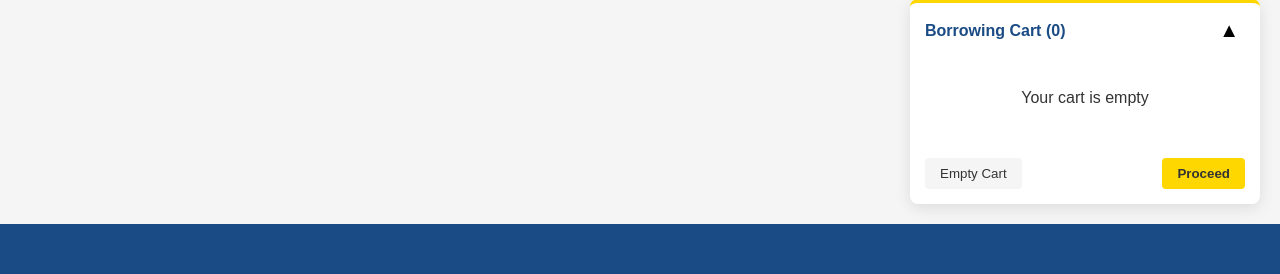
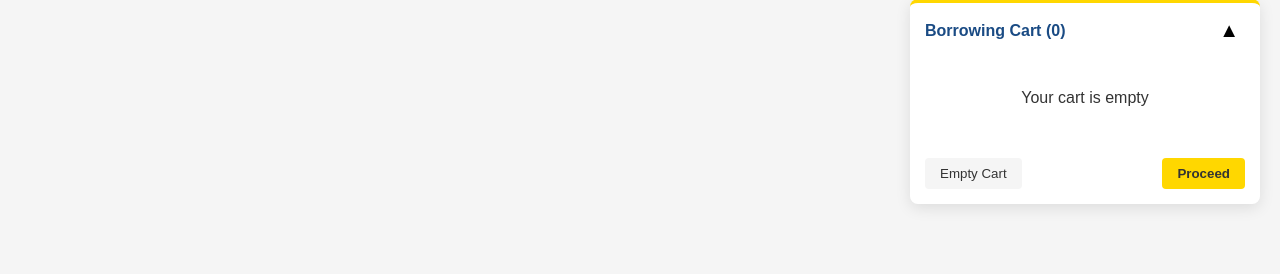
Before and after one commit to terrence224/Laboratory-Borrowing-Portal, a Flask app: page /borrower/items_display in a window 1280 px wide. Shown: the part 526-800 px from the top of the page. Run offline with Flask 3, Linux system fonts and the light colour scheme; the visitor is signed in with stand-in values (Sample User, id 1); data that the repository does not hold is empty.

Commit message:
removed footer, collapsible categories

```diff
--- a/static/css/style.css
+++ b/static/css/style.css
@@ -130,6 +130,7 @@
     box-shadow: 0 4px 10px rgba(0,0,0,0.1);
     padding: 30px;
     margin-top: 20px;
+    margin-bottom: 30px;
     border-top: 5px solid var(--gold);
   }
 
@@ -195,17 +196,6 @@
     color: #2e7d32;
   }
 
-  /* Footer Styles */
-  footer {
-    background-color: var(--primary-blue);
-    color: var(--white);
-    text-align: center;
-    padding: 15px 0;
-    position: fixed;
-    bottom: 0;
-    width: 100%;
-    height: 50px;
-  }
 
   /* Responsive styles */
   @media (max-width: 768px) {
--- a/static/js/main.js
+++ b/static/js/main.js
@@ -313,3 +313,19 @@
     initItemsDisplay();
   }
 });
+
+document.addEventListener('DOMContentLoaded', function() {
+  document.querySelectorAll('.category-section').forEach(function(section) {
+    var title = section.querySelector('.category-title');
+    var content = section.querySelector('.items-grid') || section.querySelector('.no-items-message');
+    title.addEventListener('click', function() {
+      if (content.style.display === 'none') {
+        content.style.display = '';
+        title.querySelector('.toggle-icon').textContent = '▼';
+      } else {
+        content.style.display = 'none';
+        title.querySelector('.toggle-icon').textContent = '►';
+      }
+    });
+  });
+});
--- a/templates/base.html
+++ b/templates/base.html
@@ -18,11 +18,6 @@
         {% block content %}{% endblock %}
     </main>
 
-    <footer>
-        <div class="container">
-            <p>&copy; 2025 Laboratory Borrowing System</p>
-        </div>
-    </footer>
 
     <script src="{{ url_for('static', filename='js/main.js') }}"></script>
     {% block scripts %}{% endblock %}
--- a/templates/borrower/items_display.html
+++ b/templates/borrower/items_display.html
@@ -4,6 +4,15 @@
 
 {% block head %}
 <!-- Any additional head elements can go here -->
+<style>
+  .category-title {
+    cursor: pointer;
+  }
+  .category-title .toggle-icon {
+    margin-right: 8px;
+    font-size: 0.8em;
+  }
+</style>
 {% endblock %}
 
 {% block content %}
@@ -21,18 +30,19 @@
   <div id="items-container">
     {% for category in categories %}
       <div class="category-section" data-category-id="{{ category.id }}">
-        <h3 class="category-title">{{ category.name }}</h3>
-
+        <h3 class="category-title">
+          <span class="toggle-icon">▼</span>{{ category.name }}
+        </h3>
         {% if items_by_category[category.id]|length > 0 %}
           <div class="items-grid">
             {% for item in items_by_category[category.id] %}
               <div class="item-card" data-item-id="{{ item.id }}" data-item-name="{{ item.name }}">
                 <!-- Item Image -->
                 <div class="item-image-container">
-                    <img id="img-{{ item.id }}" class="item-image"
-                    src="{{ url_for('static', filename='img/' + item.category.lower() + '/' + item.image_basename + '.jpg') }}"
-                    onerror="this.onerror=null; tryNextImageFormat(this, '{{ item.image_basename }}', '{{ item.category }}');"
-                    alt="{{ item.name }}">
+                  <img id="img-{{ item.id }}" class="item-image"
+                       src="{{ url_for('static', filename='img/' + item.category.lower() + '/' + item.image_basename + '.jpg') }}"
+                       onerror="this.onerror=null; tryNextImageFormat(this, '{{ item.image_basename }}', '{{ item.category }}');"
+                       alt="{{ item.name }}">
                 </div>
 
                 <div class="item-name">{{ item.name }}</div>
```
